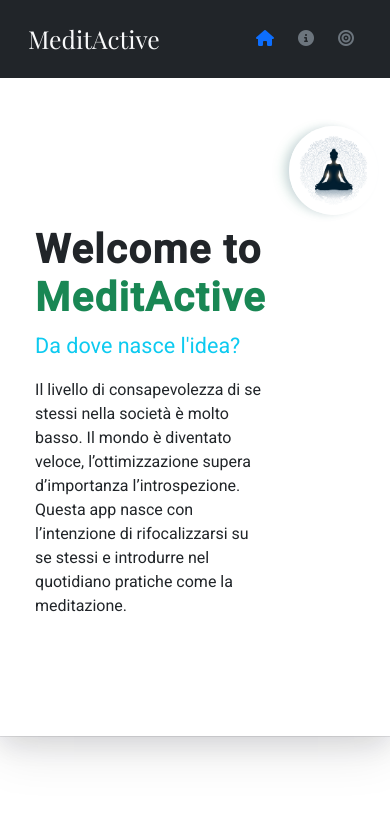
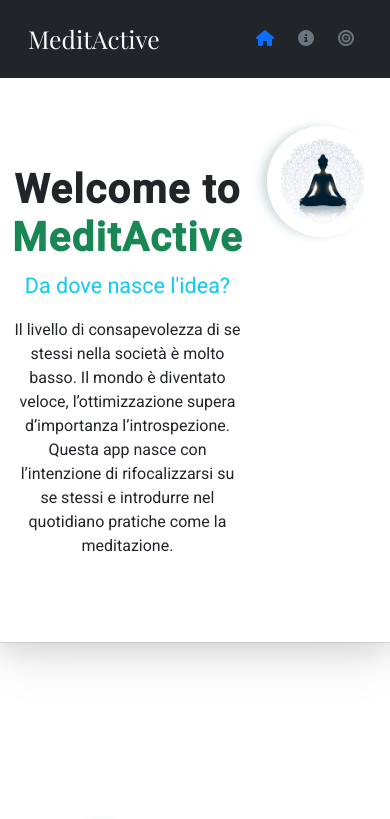
Before and after one commit to mister-nothing00/MeditActive, a plain HTML site: page index.html in a window 390 px wide. Shown: the top 819 px of the page. Drawn offline with nearby package versions, Linux system fonts and the light colour scheme; a script that the page names is missing.

Commit message:
Update styles.css
Aggiornamento creazione del design reattivo con immagini al centro e sopra i testi

```diff
--- a/styles.css
+++ b/styles.css
@@ -1,25 +1,21 @@
-
+/* Style per desktop (default) */
 h1, h2, h3 {
     font-family: 'Playfair Display', serif;
     font-size: 28px;
     color: #ffffff;
-
 }
 
-body, p, a{
+body, p, a {
     font-family: 'Roboto', sans-serif;
-
 }
 
-
-.info{
+.info {
     position: relative;
     left: 10%;
     margin: 70px auto;
-
 }
 
-.info h2{
+.info h2 {
     font-family: 'Roboto', sans-serif;
     font-weight: 800;
     letter-spacing: 1.5px;
@@ -27,17 +23,13 @@ body, p, a{
     margin-top: 100px;
 }
 
-
-
-.cover{
+.cover {
     max-width: 80%;
-
     box-shadow: -5px 0 10px -3px #CBD4DB, -10px 0 15px -7px rgba(25, 135, 84, 0.2);
     border-radius: 50%;
     float: right;
     position: relative;
     z-index: -1;
-
 }
 
 #hero, #mission {
@@ -45,8 +37,7 @@ body, p, a{
 }
 
 /*VISION*/
-
-#vision{
+#vision {
     display: flex;
     flex-direction: column;
     justify-content: flex-start;
@@ -56,16 +47,15 @@ body, p, a{
     padding: 60px 30px;
 }
 
-.img-vision{
+.img-vision {
     width: 65%;
     border-radius: 50%;
     box-shadow: -5px 0 10px -3px #CBD4DB, -10px 0 15px -7px rgba(25, 135, 84, 0.2);
     float: left;
     margin: auto;
-
 }
 
-.text-container{
+.text-container {
     display: flex;
     flex-direction: column;
     justify-content: center;
@@ -73,10 +63,9 @@ body, p, a{
     margin: 40px 0 24px 0;
 }
 
-
-.text-container .header-vision{
-    font-size: 34px ;
-    font-family: 'Playfair', serif;
+.text-container .header-vision {
+    font-size: 34px;
+    font-family: 'Playfair Display', serif;
     font-weight: 500;
     font-style: italic;
     color: black;
@@ -84,27 +73,25 @@ body, p, a{
     text-align: center;
 }
 
-#vision .text-container .subheader-vision{
+#vision .text-container .subheader-vision {
     font-size: 24px;
-    font-family: 'Playfair', serif;
+    font-family: 'Playfair Display', serif;
     font-weight: 600;
-    font-style:normal;
-    margin-bottom: 32px ;
+    font-style: normal;
+    margin-bottom: 32px;
     text-align: center;
-
-
 }
 
-#vision .text-container .text-vision{
+#vision .text-container .text-vision {
     font-family: 'Roboto', sans-serif;
     font-size: 16px;
     font-style: italic;
     text-align: center;
     line-height: 32px;
 }
+
 /*ABOUT*/
-
-#about{
+#about {
     display: flex;
     flex-direction: column;
     justify-content: flex-start;
@@ -114,17 +101,15 @@ body, p, a{
     padding: 60px 30px;
 }
 
-
-.img-about{
+.img-about {
     width: 65%;
     border-radius: 50%;
     box-shadow: -5px 0 10px -3px #CBD4DB, -10px 0 15px -7px rgba(25, 135, 84, 0.2);
     float: right;
     margin: auto;
-
 }
 
-#about .text-container{
+#about .text-container {
     display: flex;
     flex-direction: column;
     justify-content: center;
@@ -132,9 +117,9 @@ body, p, a{
     margin: 40px 0 24px 0;
 }
 
-#about .text-container .header-about{
-    font-size: 34px ;
-    font-family: 'Playfair', serif;
+#about .text-container .header-about {
+    font-size: 34px;
+    font-family: 'Playfair Display', serif;
     font-weight: 500;
     font-style: italic;
     color: black;
@@ -142,19 +127,16 @@ body, p, a{
     text-align: center;
 }
 
-#about .text-container .text-about{
-
+#about .text-container .text-about {
     font-family: 'Roboto', sans-serif;
     font-size: 16px;
     font-style: italic;
     text-align: center;
     line-height: 32px;
-
 }
 
-
 /*MISSION*/
-#mission{
+#mission {
     display: flex;
     flex-direction: column;
     justify-content: center;
@@ -164,10 +146,9 @@ body, p, a{
     padding: 60px 30px;
 }
 
-
-.header-mission{
-    font-size: 34px ;
-    font-family: 'Playfair', serif;
+.header-mission {
+    font-size: 34px;
+    font-family: 'Playfair Display', serif;
     font-weight: 500;
     font-style: normal;
     color: black;
@@ -175,14 +156,13 @@ body, p, a{
     text-align: center;
 }
 
-.mission-img{
+.mission-img {
     width: 320px;
     margin-bottom: 32px;
     margin: auto;
-
 }
 
-.text-mission{
+.text-mission {
     font-family: 'Roboto', sans-serif;
     font-size: 16px;
     font-style: italic;
@@ -190,13 +170,10 @@ body, p, a{
     line-height: 32px;
     margin-left: 16px;
     border-bottom: 2px solid green;
-
 }
 
-
 /*INFO*/
-
-#info{
+#info {
     display: flex;
     flex-direction: column;
     justify-content: flex-start;
@@ -205,21 +182,20 @@ body, p, a{
     border-radius: 16px;
     padding: 60px 30px;
 }
-.info-img{
 
+.info-img {
     width: 55%;
-    border-radius:50%;
+    border-radius: 50%;
     box-shadow: -5px 0 10px -3px #CBD4DB, -10px 0 15px -7px rgba(25, 135, 84, 0.2);
     float: right;
     margin-right: 24px;
-   position:relative;
+    position: relative;
     top: 8%;
 }
 
-
-#info .text-container .header-info{
-    font-size: 34px ;
-    font-family: 'Playfair', serif;
+#info .text-container .header-info {
+    font-size: 34px;
+    font-family: 'Playfair Display', serif;
     font-weight: 500;
     font-style: italic;
     color: black;
@@ -227,28 +203,74 @@ body, p, a{
     text-align: center;
 }
 
-#info  p{
-
+#info p {
     font-family: 'Roboto', sans-serif;
     font-size: 16px;
     font-style: italic;
     text-align: center;
     line-height: 30px;
-
 }
 
+/*FOOTER*/
+#footer h4 {
+    font-family: 'Roboto', sans-serif;
+    font-size: 18px;
+}
 
-/*FOOTER*/
-
-#footer h4{
-    font-family: 'Roboto', sans-serif;
-
-    font-size: 18px;
-
-}
-#footer p:hover{
+#footer p:hover {
     color: #6C757D;
 }
-#footer p:hover{
+
+#footer p:hover {
     color: #ffffff;
 }
+
+/* Media Queries per Tablet */
+@media (max-width: 768px) {
+    .row > .col {
+        display: flex;
+        flex-direction: column;
+        align-items: center;
+        text-align: center;
+    }
+
+    .cover, .img-vision, .img-about, .info-img {
+        max-width: 100%;
+        float: none;
+        margin: 0 auto 20px;
+    }
+
+    .info, .text-container {
+        left: 0;
+        margin: 20px auto;
+    }
+
+    .info h2 {
+        margin-top: 20px;
+    }
+}
+
+/* Media Queries per Smartphone */
+@media (max-width: 480px) {
+    .row > .col {
+        display: flex;
+        flex-direction: column;
+        align-items: center;
+        text-align: center;
+    }
+
+    .cover, .img-vision, .img-about, .info-img {
+        max-width: 100%;
+        float: none;
+        margin: 0 auto 20px;
+    }
+
+    .info, .text-container {
+        left: 0;
+        margin: 20px auto;
+    }
+
+    .info h2 {
+        margin-top: 20px;
+    }
+}
```
Lines whose indentation alone changed are shown as unchanged.
